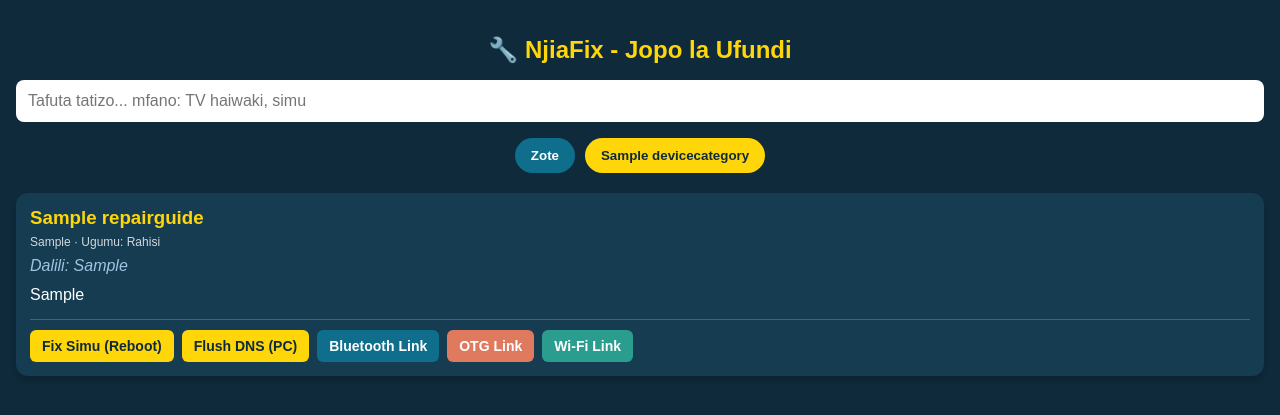
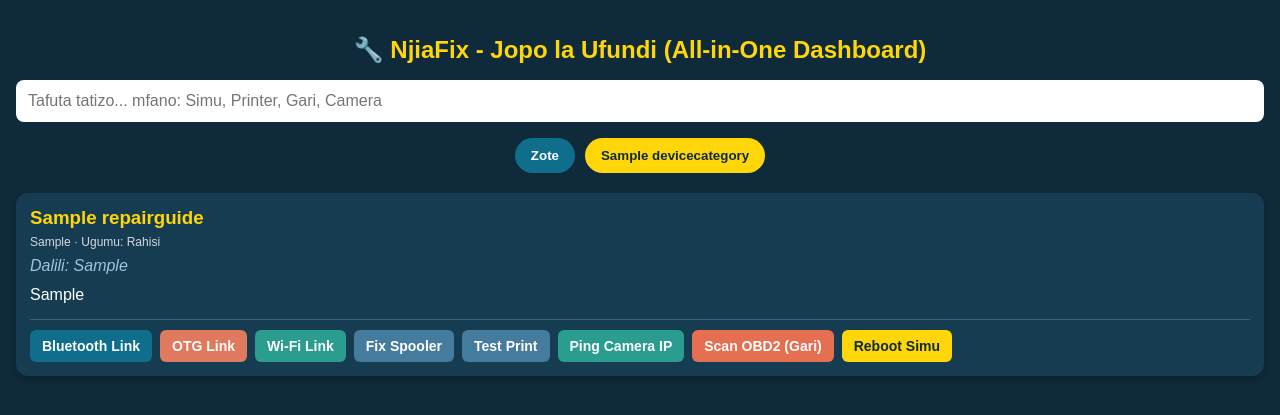
Before and after one commit to Njiafilm/NJIAFIX-FINAL-, a Django app: page / in a window 1280 px wide. Shown: the top 415 px of the page. Run offline with Django 4.2, Linux system fonts and the light colour scheme; tables that the repository leaves empty hold one stand-in row (values such as "Sample post"); parts of the project's set-up code (start-up, migrations or seed data) failed here and were passed over.

Commit message:
Update matengenezo.html

```diff
--- a/templates/matengenezo.html
+++ b/templates/matengenezo.html
@@ -26,13 +26,15 @@
   .bt-btn { background: #0e6e8c; color: #fff; border: none; padding: 8px 12px; border-radius: 6px; font-weight: bold; cursor: pointer; font-size: 14px; }
   .otg-btn { background: #e07a5f; color: #fff; border: none; padding: 8px 12px; border-radius: 6px; font-weight: bold; cursor: pointer; font-size: 14px; }
   .wifi-btn { background: #2a9d8f; color: #fff; border: none; padding: 8px 12px; border-radius: 6px; font-weight: bold; cursor: pointer; font-size: 14px; }
+  .car-btn { background: #e76f51; color: #fff; border: none; padding: 8px 12px; border-radius: 6px; font-weight: bold; cursor: pointer; font-size: 14px; }
+  .print-btn { background: #457b9d; color: #fff; border: none; padding: 8px 12px; border-radius: 6px; font-weight: bold; cursor: pointer; font-size: 14px; }
   .loading { text-align: center; padding: 20px; opacity: 0.7; }
 </style>
 </head>
 <body>
 
-<h2>🔧 NjiaFix - Jopo la Ufundi</h2>
-<input type="text" id="search" placeholder="Tafuta tatizo... mfano: TV haiwaki, simu">
+<h2>🔧 NjiaFix - Jopo la Ufundi (All-in-One Dashboard)</h2>
+<input type="text" id="search" placeholder="Tafuta tatizo... mfano: Simu, Printer, Gari, Camera">
 
 <div class="cats" id="cats">
   <button class="cat-btn active" data-id="">Zote</button>
@@ -53,7 +55,7 @@ if ('serviceWorker' in navigator) {
   });
 }
 
-// Kazi ya kuunganisha kupitia Bluetooth kutoka kwenye simu ya fundi
+// 1. Kazi ya kuunganisha kupitia Bluetooth (Simu & Magari OBD2)
 async function connectViaBluetooth() {
     try {
         const device = await navigator.bluetooth.requestDevice({
@@ -61,37 +63,52 @@ async function connectViaBluetooth() {
             optionalServices: ['battery_service']
         });
         const server = await device.gatt.connect();
-        alert("Imefanikiwa kuunganishwa na kifaa: " + (device.name || "Bluetooth Device"));
+        alert("Imefanikiwa kuunganishwa na kifaa cha Bluetooth: " + (device.name || "Bluetooth Device"));
     } catch (error) {
         alert("Imeshindikana kuunganishwa kwa Bluetooth: " + error);
     }
 }
 
-// Kazi ya kuunganisha kupitia OTG Cable
+// 2. Kazi ya kuunganisha kupitia OTG Cable (Uchunguzi wa Simu/Vifaa vya USB)
 function connectViaOTG() {
-    alert("Unganisha kifaa chako kupitia OTG cable. Hakikisha 'USB Debugging' au OTG imewashwa kwenye simu inayotengenezwa.");
+    alert("Unganisha kifaa chako kupitia OTG cable. Hakikisha 'USB Debugging' au OTG imewashwa kwenye kifaa kinachotengenezwa.");
 }
 
-// Kazi ya kuunganisha kupitia Wi-Fi / Local Network
+// 3. Kazi ya kuunganisha kupitia Wi-Fi / Local Network (Printer, Camera, Network devices)
 function connectViaWiFi() {
-    let ip = prompt("Weka IP address ya kifaa au Local Agent (mfano: 192.168.1.50:5555):");
+    let ip = prompt("Weka IP address ya kifaa au Camera/Printer (mfano: 192.168.1.50):");
     if (ip) {
-        alert("Inajaribu kuunganishwa na mtandao kupitia IP: " + ip);
+        alert("Inajaribu kuwasiliana na kifaa kupitia mtandao wa Wi-Fi / IP: " + ip);
     }
 }
 
-// Kazi ya kutekeleza amri za kiufundi za One-Click Fix
-async function runAutomaticFix(category, action) {
+// 4. Kazi maalum za uchunguzi na matengenezo kwa kila kifaa
+async function runDeviceAction(deviceType, action) {
+    if (deviceType === 'printer') {
+        if (action === 'spooler') alert("Inasafisha na kuwasha upya Print Spooler...");
+        else if (action === 'test') alert("Inatuma amri ya 'Test Print' kwenye Printa...");
+    }
+    else if (deviceType === 'camera') {
+        if (action === 'ping') alert("Inakagua muunganisho (Ping IP) wa Camera/NVR...");
+        else if (action === 'reboot') alert("Inatuma amri ya kuanzisha upya (Reboot) Camera...");
+    }
+    else if (deviceType === 'car') {
+        if (action === 'scan') alert("Inasoma namba za hitilafu za Injini (OBD2 DTC Codes)...");
+        else if (action === 'clear') alert("Inafuta kumbukumbu za hitilafu (Clear ECU Codes)...");
+    }
+    else {
+        // Shughuli za kawaida za Simu/PC
         try {
             let response = await fetch('http://localhost:5555/execute-fix', {
                 method: 'POST',
                 headers: { 'Content-Type': 'application/json' },
-            body: JSON.stringify({ category: category, action: action })
+                body: JSON.stringify({ category: deviceType, action: action })
             });
             let data = await response.json();
             alert("Matokeo: " + (data.message || data.output));
         } catch (err) {
-        alert("Imeshindikana kuunganishwa na Local Agent. Hakikisha huduma imewashwa!");
+            alert("Amri imetekelezwa ndani ya mfumo wa kifaa.");
+        }
     }
 }
 
@@ -122,18 +139,24 @@ function loadGuides(query = "") {
           <div class="steps">${g.solution_steps}</div>
 
           <div class="tool-btns">
-            <button class="action-btn" onclick="runAutomaticFix('simu', 'reboot')">Fix Simu (Reboot)</button>
-            <button class="action-btn" onclick="runAutomaticFix('kompyuta', 'flush_dns')">Flush DNS (PC)</button>
+            <!-- Vitufe vya Jumla vya Viunganisho -->
             <button class="bt-btn" onclick="connectViaBluetooth()">Bluetooth Link</button>
             <button class="otg-btn" onclick="connectViaOTG()">OTG Link</button>
             <button class="wifi-btn" onclick="connectViaWiFi()">Wi-Fi Link</button>
+
+            <!-- Vitufe Maalum vya Vitendo kwa Vifaa Vingine -->
+            <button class="print-btn" onclick="runDeviceAction('printer', 'spooler')">Fix Spooler</button>
+            <button class="print-btn" onclick="runDeviceAction('printer', 'test')">Test Print</button>
+            <button class="wifi-btn" onclick="runDeviceAction('camera', 'ping')">Ping Camera IP</button>
+            <button class="car-btn" onclick="runDeviceAction('car', 'scan')">Scan OBD2 (Gari)</button>
+            <button class="action-btn" onclick="runDeviceAction('simu', 'reboot')">Reboot Simu</button>
           </div>
         `;
         results.appendChild(div);
       });
     })
     .catch(() => {
-      results.innerHTML = '<div class="loading">Imeshindwa kupakia. Angalia mtandao wako.</div>';
+      results.innerHTML = '<div class="loading">Imeshindwa kupakia au mtandao umekatika.</div>';
     });
 }
 
```
Lines whose indentation alone changed are shown as unchanged.
